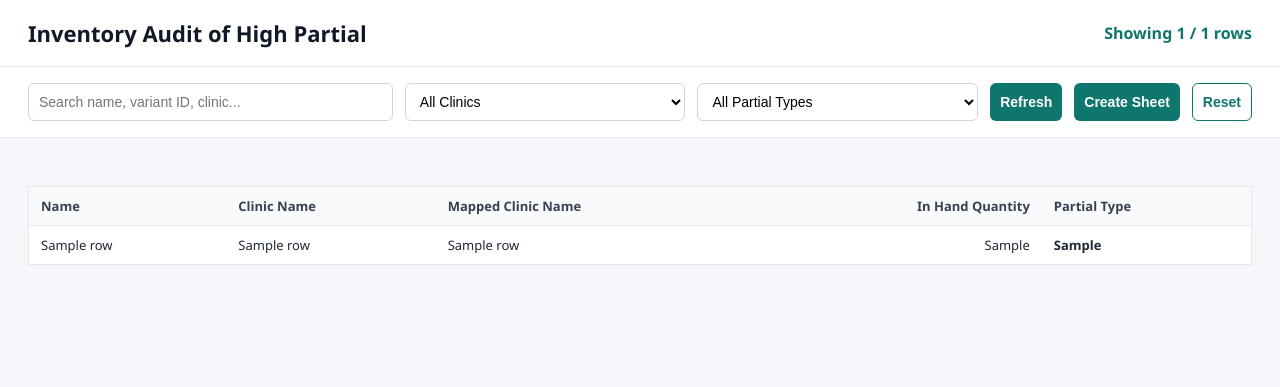
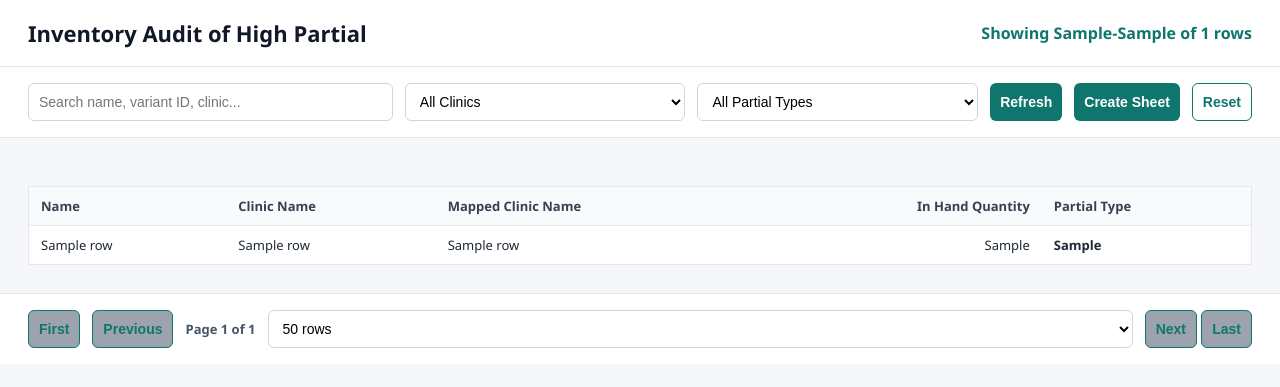
Before and after one commit to kaushalkumar-wq/audit-tool, a Flask app: template templates/dashboard.html in a window 1280 px wide. Shown: the top 387 px of the page. Run offline with Flask 3, Linux system fonts and the light colour scheme; the template is opened without the code that fills it: most values are stand-ins (such as "Sample title", 1, 10 or a date in 2020).

Commit message:
Paginate audit dashboard

```diff
--- a/app.py
+++ b/app.py
@@ -336,6 +336,44 @@ def filter_rows_by_mapped_clinic(rows, mapped_clinic):
     return [row for row in rows if row.get("Mapped Clinic Name") == mapped_clinic]
 
 
+def filter_dashboard_rows(rows, search="", clinic="", priority=""):
+    search = (search or "").strip().lower()
+    filtered_rows = rows
+
+    if search:
+        filtered_rows = [
+            row
+            for row in filtered_rows
+            if search
+            in " ".join(
+                [
+                    str(row.get("Name", "")),
+                    str(row.get("Vetic Variant ID", "")),
+                    str(row.get("Clinic ID", "")),
+                    str(row.get("Clinic Name", "")),
+                    str(row.get("Mapped Clinic Name", "")),
+                ]
+            ).lower()
+        ]
+
+    if clinic:
+        filtered_rows = [row for row in filtered_rows if row.get("Mapped Clinic Name") == clinic]
+
+    if priority:
+        filtered_rows = [row for row in filtered_rows if row.get("Partial Type") == priority]
+
+    return filtered_rows
+
+
+def parse_positive_int(value, default, minimum=1, maximum=500):
+    try:
+        number = int(value)
+    except (TypeError, ValueError):
+        return default
+
+    return max(minimum, min(number, maximum))
+
+
 def get_google_credentials():
     service_account_json = os.environ.get(GOOGLE_SERVICE_ACCOUNT_ENV)
     if not service_account_json:
@@ -645,13 +683,34 @@ def dashboard():
     rows, _, _ = get_current_rows(force_refresh=request.args.get("refresh") == "1")
     clinics = sorted({row.get("Mapped Clinic Name", "") for row in rows if row.get("Mapped Clinic Name")})
     priorities = ["Very High", "High", "Normal"]
+    search = request.args.get("search", "")
+    selected_clinic = request.args.get("clinic", "")
+    selected_priority = request.args.get("priority", "")
+    page_size = parse_positive_int(request.args.get("page_size"), 100, maximum=250)
+    filtered_rows = filter_dashboard_rows(rows, search, selected_clinic, selected_priority)
+    total_filtered_rows = len(filtered_rows)
+    total_pages = max(1, (total_filtered_rows + page_size - 1) // page_size)
+    page = parse_positive_int(request.args.get("page"), 1, maximum=total_pages)
+    start_index = (page - 1) * page_size
+    page_rows = filtered_rows[start_index : start_index + page_size]
+    start_display = start_index + 1 if total_filtered_rows else 0
+    end_display = min(start_index + page_size, total_filtered_rows)
 
     return render_template(
         "dashboard.html",
-        rows=rows,
+        rows=page_rows,
         clinics=clinics,
         priorities=priorities,
         total_rows=len(rows),
+        total_filtered_rows=total_filtered_rows,
+        start_display=start_display,
+        end_display=end_display,
+        page=page,
+        page_size=page_size,
+        total_pages=total_pages,
+        search=search,
+        selected_clinic=selected_clinic,
+        selected_priority=selected_priority,
     )
 
 
--- a/templates/dashboard.html
+++ b/templates/dashboard.html
@@ -36,14 +36,30 @@
             color: #0f766e;
         }
 
-        .toolbar {
+        .toolbar,
+        .pager {
             padding: 16px 28px;
             display: grid;
-            grid-template-columns: 1.3fr 1fr 1fr auto auto auto;
             gap: 12px;
             align-items: center;
             background: #ffffff;
             border-bottom: 1px solid #e5e7eb;
+        }
+
+        .toolbar {
+            grid-template-columns: 1.3fr 1fr 1fr auto auto auto;
+        }
+
+        .pager {
+            grid-template-columns: auto auto auto 1fr auto;
+            border-top: 1px solid #e5e7eb;
+            border-bottom: none;
+        }
+
+        .page-info {
+            color: #475569;
+            font-size: 13px;
+            font-weight: 700;
         }
 
         input,
@@ -155,31 +171,33 @@
             <h1 class="title">Inventory Audit of High Partial</h1>
         </div>
         <div class="summary">
-            Showing <span id="visibleCount">{{ total_rows }}</span> / {{ total_rows }} rows
+            Showing {{ start_display }}-{{ end_display }} of {{ total_filtered_rows }} rows
         </div>
     </div>
 
-    <div class="toolbar">
-        <input id="searchInput" type="search" placeholder="Search name, variant ID, clinic..." oninput="applyFilters()">
+    <form id="filterForm" class="toolbar" method="get">
+        <input id="searchInput" name="search" type="search" value="{{ search }}" placeholder="Search name, variant ID, clinic..." oninput="debouncedSubmit()">
+        <input id="pageInput" name="page" type="hidden" value="{{ page }}">
+        <input id="pageSizeInput" name="page_size" type="hidden" value="{{ page_size }}">
 
-        <select id="clinicFilter" onchange="applyFilters()">
+        <select id="clinicFilter" name="clinic" onchange="submitFilters()">
             <option value="">All Clinics</option>
             {% for clinic in clinics %}
-            <option value="{{ clinic }}">{{ clinic }}</option>
+            <option value="{{ clinic }}" {% if clinic == selected_clinic %}selected{% endif %}>{{ clinic }}</option>
             {% endfor %}
         </select>
 
-        <select id="priorityFilter" onchange="applyFilters()">
+        <select id="priorityFilter" name="priority" onchange="submitFilters()">
             <option value="">All Partial Types</option>
             {% for priority in priorities %}
-            <option value="{{ priority }}">{{ priority }}</option>
+            <option value="{{ priority }}" {% if priority == selected_priority %}selected{% endif %}>{{ priority }}</option>
             {% endfor %}
         </select>
 
         <button type="button" onclick="refreshData()">Refresh</button>
         <button id="sheetButton" type="button" onclick="updateSheet()">Create Sheet</button>
         <button class="secondary" type="button" onclick="resetFilters()">Reset</button>
-    </div>
+    </form>
 
     <div class="status" id="sheetStatus"></div>
 
@@ -196,11 +214,7 @@
             </thead>
             <tbody>
                 {% for row in rows %}
-                <tr
-                    data-search="{{ (row['Name'] ~ ' ' ~ row['Vetic Variant ID'] ~ ' ' ~ row['Clinic ID'] ~ ' ' ~ row['Clinic Name'] ~ ' ' ~ row['Mapped Clinic Name']) | lower }}"
-                    data-clinic="{{ row['Mapped Clinic Name'] }}"
-                    data-priority="{{ row['Partial Type'] }}"
-                >
+                <tr>
                     <td>{{ row["Name"] }}</td>
                     <td>{{ row["Clinic Name"] }}</td>
                     <td>{{ row["Mapped Clinic Name"] }}</td>
@@ -212,36 +226,55 @@
         </table>
     </div>
 
+    <div class="pager">
+        <button class="secondary" type="button" onclick="goToPage(1)" {% if page <= 1 %}disabled{% endif %}>First</button>
+        <button class="secondary" type="button" onclick="goToPage({{ page - 1 }})" {% if page <= 1 %}disabled{% endif %}>Previous</button>
+        <div class="page-info">Page {{ page }} of {{ total_pages }}</div>
+        <select id="pageSize" onchange="changePageSize()">
+            <option value="50" {% if page_size == 50 %}selected{% endif %}>50 rows</option>
+            <option value="100" {% if page_size == 100 %}selected{% endif %}>100 rows</option>
+            <option value="200" {% if page_size == 200 %}selected{% endif %}>200 rows</option>
+            <option value="250" {% if page_size == 250 %}selected{% endif %}>250 rows</option>
+        </select>
+        <div>
+            <button class="secondary" type="button" onclick="goToPage({{ page + 1 }})" {% if page >= total_pages %}disabled{% endif %}>Next</button>
+            <button class="secondary" type="button" onclick="goToPage({{ total_pages }})" {% if page >= total_pages %}disabled{% endif %}>Last</button>
+        </div>
+    </div>
+
     <script>
-        function applyFilters() {
-            const search = document.getElementById("searchInput").value.trim().toLowerCase();
-            const clinic = document.getElementById("clinicFilter").value;
-            const priority = document.getElementById("priorityFilter").value;
-            const rows = document.querySelectorAll("#auditTable tbody tr");
-            let visible = 0;
+        let searchTimer;
 
-            rows.forEach(row => {
-                const searchMatch = !search || row.dataset.search.includes(search);
-                const clinicMatch = !clinic || row.dataset.clinic === clinic;
-                const priorityMatch = !priority || row.dataset.priority === priority;
-                const show = searchMatch && clinicMatch && priorityMatch;
+        function submitFilters() {
+            document.getElementById("pageInput").value = 1;
+            document.getElementById("filterForm").submit();
+        }
 
-                row.style.display = show ? "" : "none";
-                if (show) visible += 1;
-            });
-
-            document.getElementById("visibleCount").innerText = visible;
+        function debouncedSubmit() {
+            window.clearTimeout(searchTimer);
+            searchTimer = window.setTimeout(submitFilters, 450);
         }
 
         function resetFilters() {
-            document.getElementById("searchInput").value = "";
-            document.getElementById("clinicFilter").value = "";
-            document.getElementById("priorityFilter").value = "";
-            applyFilters();
+            window.location.href = "/";
+        }
+
+        function goToPage(page) {
+            document.getElementById("pageInput").value = page;
+            document.getElementById("filterForm").submit();
+        }
+
+        function changePageSize() {
+            const form = document.getElementById("filterForm");
+            document.getElementById("pageSizeInput").value = document.getElementById("pageSize").value;
+            document.getElementById("pageInput").value = 1;
+            form.submit();
         }
 
         function refreshData() {
-            window.location.href = "/?refresh=1";
+            const params = new URLSearchParams(new FormData(document.getElementById("filterForm")));
+            params.set("refresh", "1");
+            window.location.href = "/?" + params.toString();
         }
 
         async function updateSheet() {
```
